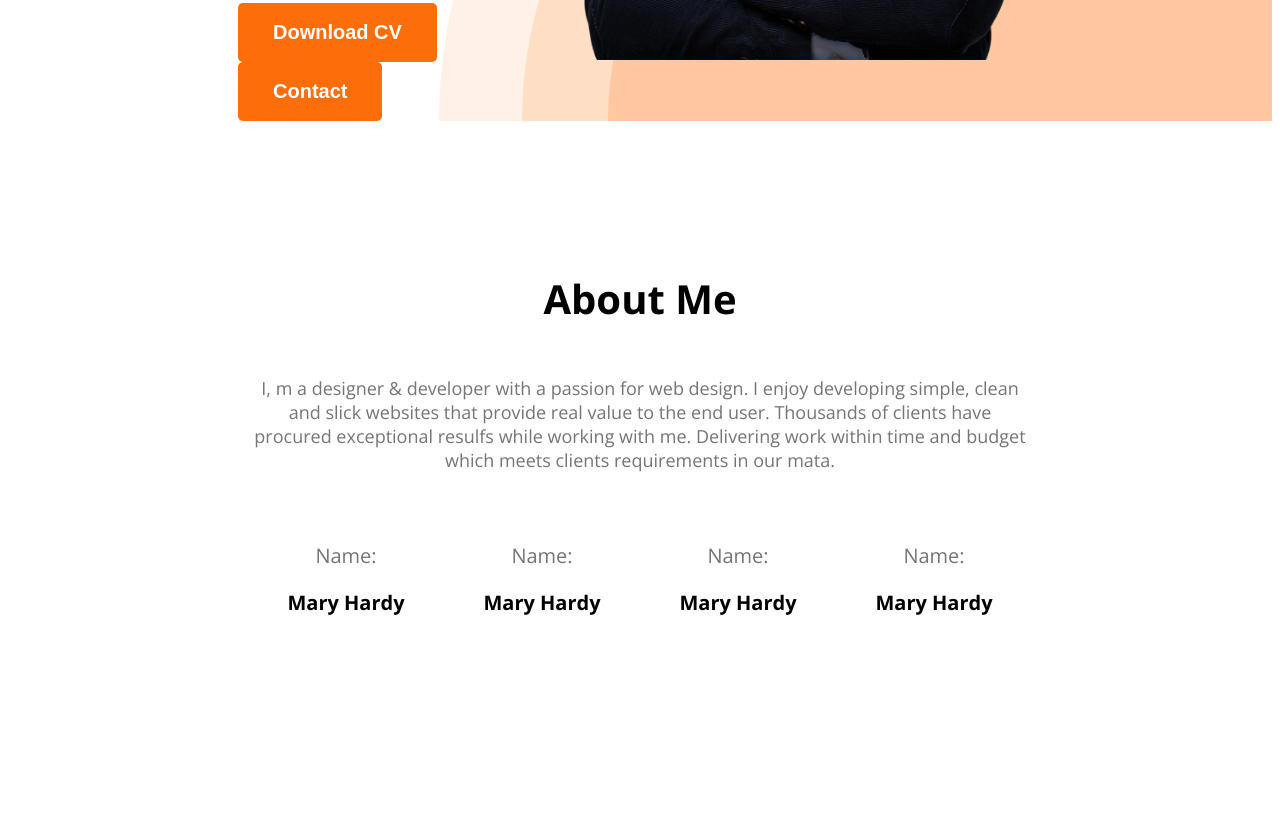
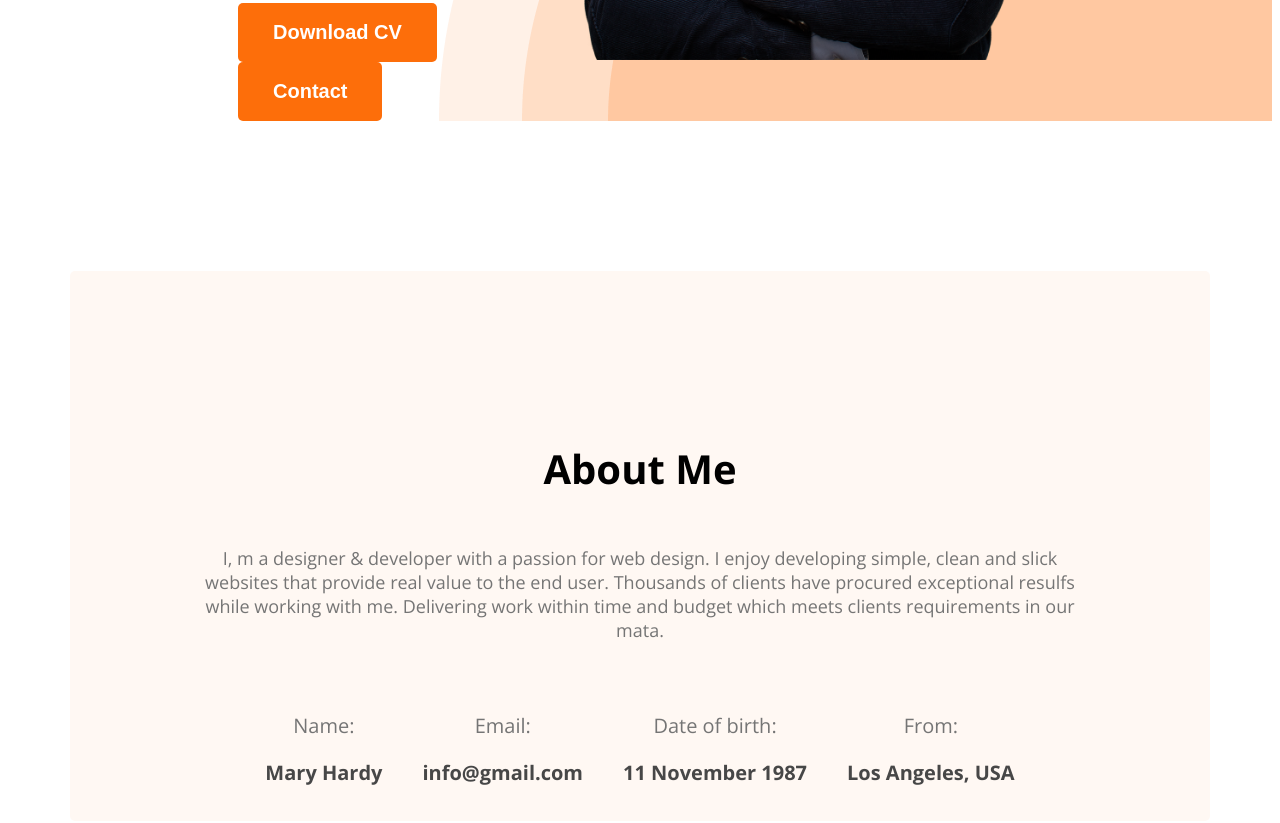
Before and after one commit to azmir-abdulla/web-dev-portfolio, a plain HTML site: page index.html in a window 1280 px wide. Shown: the part 815-1638 px from the top of the page. Before the commit the page ends 1601 px from the top, so only its background shows below. Drawn offline with nearby package versions, Linux system fonts and the light colour scheme.

Commit message:
added new update

```diff
--- a/index.html
+++ b/index.html
@@ -31,31 +31,37 @@
     <main>
         <section class="about">
           <div class="about-container">
-              <h3 class="about-title">About Me</h3>
+              <div class="about-greet">
+                <h3 class="about-title">About Me</h3>
             <p class="about-description dark3">I, m a designer & developer with a passion for web design. I enjoy developing simple,
                 clean and slick websites that provide real value to the end user. Thousands of clients have procured exceptional resulfs
                 while working with me. Delivering work within time and budget which meets clients requirements in our mata.</p>
+              </div>
 
                 <div class="about-info">
                     <div>
                         <h3 class="title dark3">Name:</h3>
-                        <h3 class="info-title">Mary Hardy</h3>
+                        <h3 class="info-title dark2">Mary Hardy</h3>
                     </div>
                     <div>
-                        <h3 class="title dark3">Name:</h3>
-                        <h3 class="info-title">Mary Hardy</h3>
+                        <h3 class="title dark3">Email:</h3>
+                        <h3 class="info-title dark2">info@gmail.com</h3>
                     </div>
                     <div>
-                        <h3 class="title dark3">Name:</h3>
-                        <h3 class="info-title">Mary Hardy</h3>
+                        <h3 class="title dark3">Date of birth:</h3>
+                        <h3 class="info-title dark2">11 November 1987</h3>
                     </div>
                     <div>
-                        <h3 class="title dark3">Name:</h3>
-                        <h3 class="info-title">Mary Hardy</h3>
+                        <h3 class="title dark3">From:</h3>
+                        <h3 class="info-title dark2">Los Angeles, USA</h3>
                     </div>
                 </div>
           </div>
         </section>
+
+        <section></section>
+
+
     </main>
 
 
--- a/style.css
+++ b/style.css
@@ -84,8 +84,10 @@ nav{
 
 /* about section */
 .about{
-    margin: 150px 240px;
+    /* margin: 150px 230px; */
     text-align: center;
+    margin-top: 150px;
+
 }
 .about-title{
     font-size: 40px;
@@ -98,7 +100,9 @@ nav{
 }
 .about-info{
     display: flex;
-    justify-content: space-around;
+    gap: 40px;
+    justify-content: center;
+
 }
 .about-info .title{
     font-size: 20px;
@@ -108,3 +112,14 @@ nav{
      font-size: 20px;
     font-weight: bold;
 }
+.about-container{
+
+    width: 1140px;
+    height: 550px;
+    background-color: #FFF8F3;
+    margin: 0 auto;
+    border-radius: 5px;
+}
+.about-greet{
+    padding: 130px 130px 0px 130px ;
+}
```
